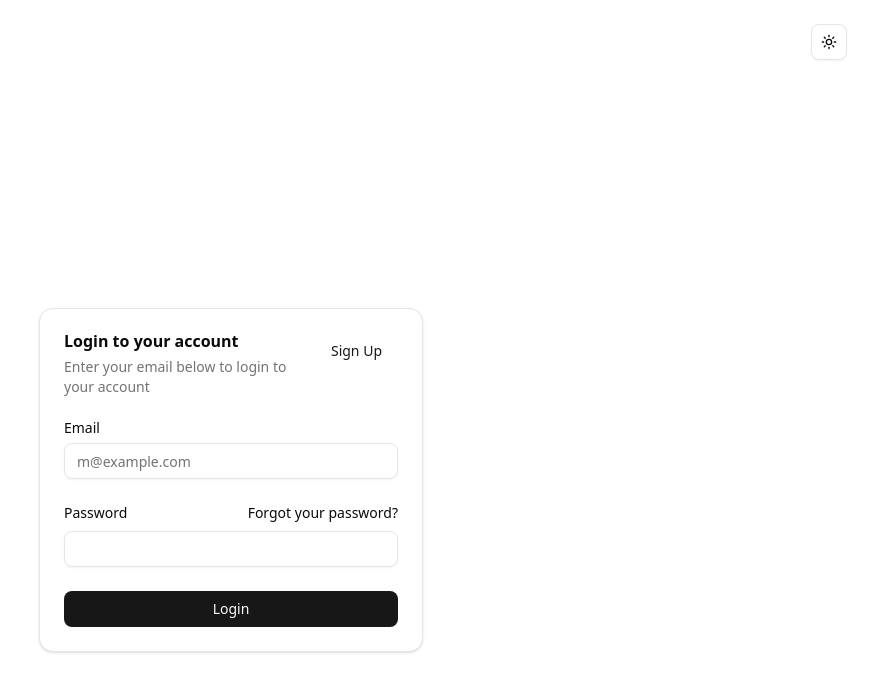
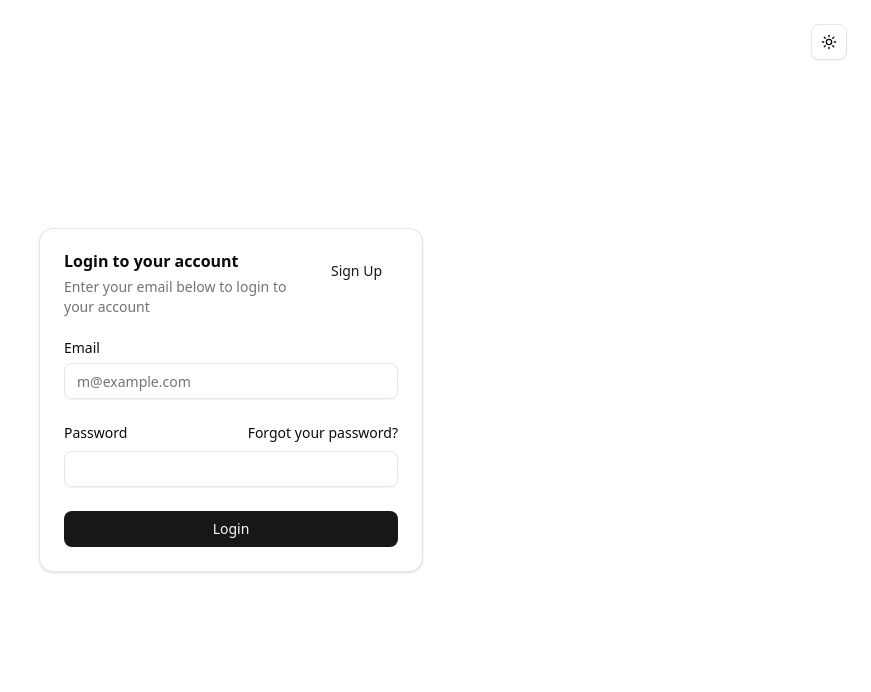
Before and after one commit to BarneyVargas/fullstack-task-tracker, a React (Vite) app: page /login in a window 1280 px wide. Shown: the top 692 px of the page, without its empty margins (409-1280 px from the left). Built offline with nearby package versions, Linux system fonts and the light colour scheme; no server answers.

Commit message:
fix(auth): center auth pages without top padding

```diff
--- a/src/components/AppLayout.jsx
+++ b/src/components/AppLayout.jsx
@@ -1,7 +1,14 @@
+import { useLocation } from "react-router-dom";
+
 import { ModeToggle } from "@/components/mode-toggle";
 import { Button } from "@/components/ui/button";
 
 export default function AppLayout({ session, onSignOut, children }) {
+  const location = useLocation();
+  const isAuthRoute = ["/login", "/signup", "/password-reset"].includes(
+    location.pathname
+  );
+
   return (
     <div className="relative min-h-screen bg-background text-foreground">
       <div className="absolute top-6 right-6 z-50 flex items-center gap-3">
@@ -13,7 +20,7 @@ export default function AppLayout({ session, onSignOut, children }) {
         <ModeToggle />
       </div>
 
-      <div className="pt-20">{children}</div>
+      <div className={isAuthRoute ? "" : "pt-20"}>{children}</div>
     </div>
   );
 }
--- a/src/pages/LoginPage.jsx
+++ b/src/pages/LoginPage.jsx
@@ -68,7 +68,7 @@ export default function LoginPage() {
   }, [cameFromReset, navigate]);
 
   return (
-    <div className="min-h-dvh flex items-center justify-center bg-background p-4">
+    <div className="flex min-h-screen items-center justify-center bg-background p-4">
       <Card className="w-full max-w-sm">
         <CardHeader>
           <CardTitle>Login to your account</CardTitle>
--- a/src/pages/PasswordResetPage.jsx
+++ b/src/pages/PasswordResetPage.jsx
@@ -147,7 +147,7 @@ export default function PasswordResetPage() {
   };
 
   return (
-    <div className="min-h-dvh flex items-center justify-center bg-background p-4">
+    <div className="flex min-h-screen items-center justify-center bg-background p-4">
       <Card className="w-full max-w-sm">
         <CardHeader>
           <CardTitle>
--- a/src/pages/SignupPage.jsx
+++ b/src/pages/SignupPage.jsx
@@ -82,7 +82,7 @@ export default function SignupPage() {
   };
 
   return (
-    <div className="min-h-dvh flex items-center justify-center bg-background p-4">
+    <div className="flex min-h-screen items-center justify-center bg-background p-4">
       <Card className="w-full max-w-sm">
         <CardHeader>
           <CardTitle>Create your account</CardTitle>
```
